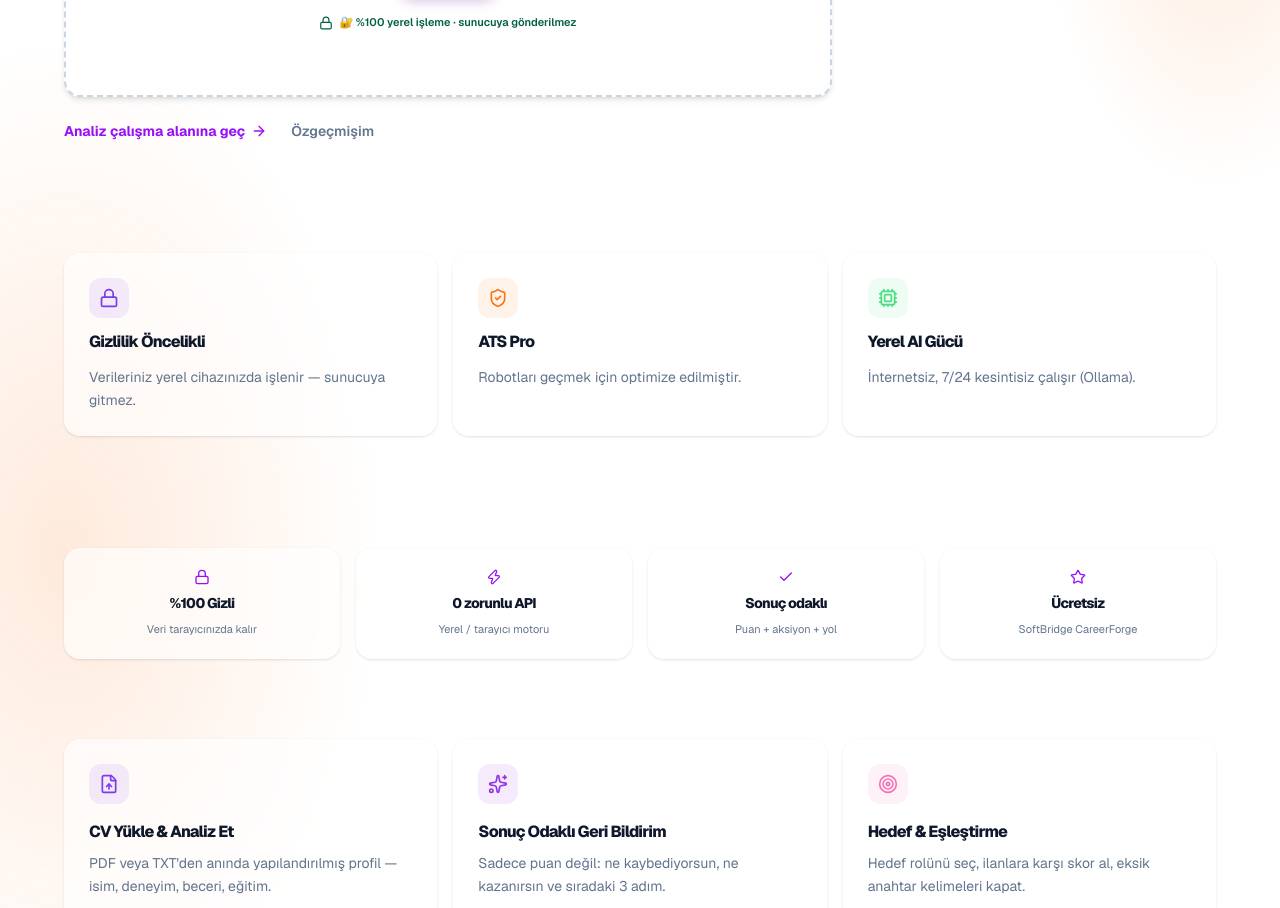
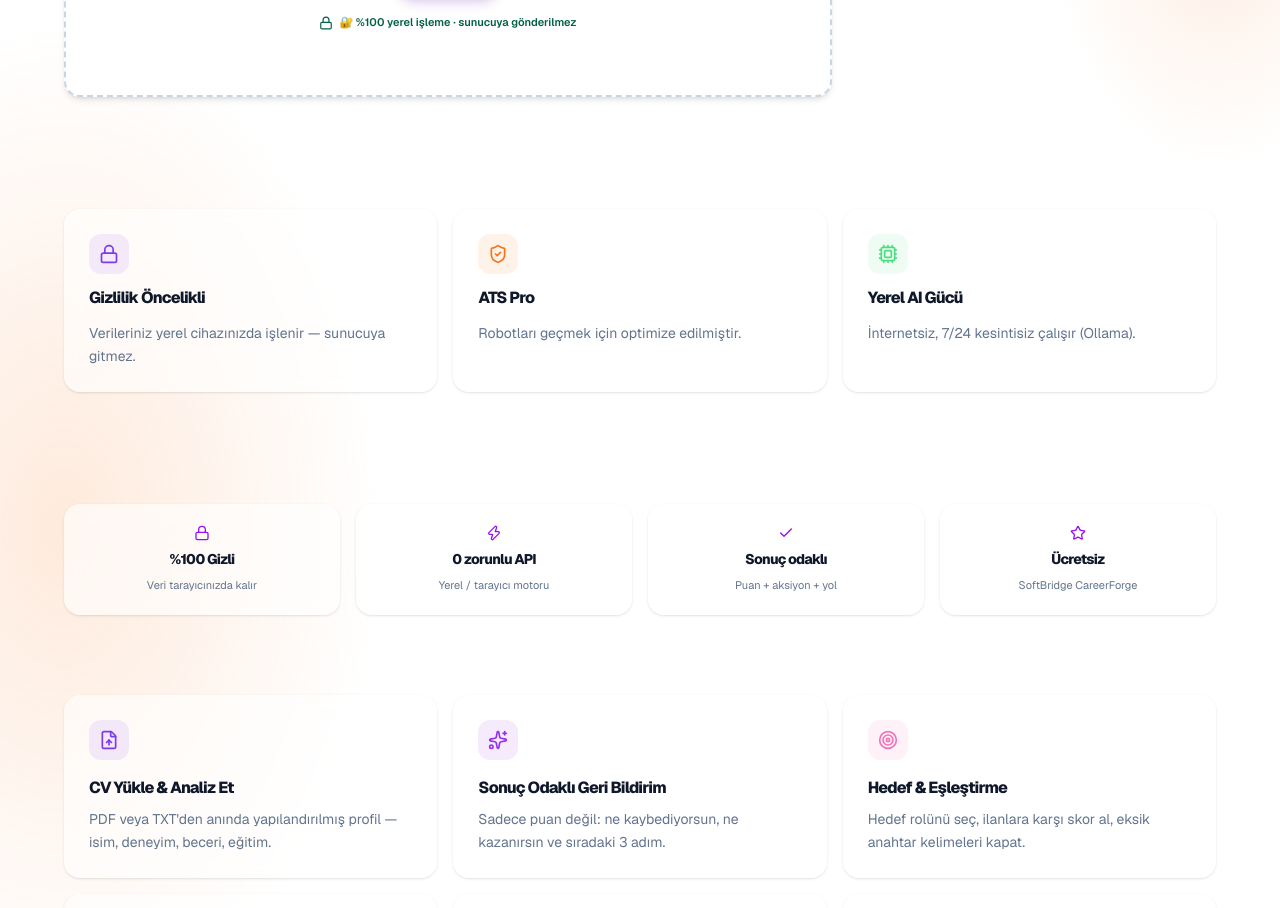
Before and after one commit to Dpehect/Softbridge-Career-Forge-FullStack-Web-App, a Next.js app: page / in a window 1280 px wide. Shown: the part 911-1819 px from the top of the page. Built offline with nearby package versions, Linux system fonts and the light colour scheme; no server answers.

Commit message:
style: remove redundant links under home page dropzone to enforce single action focus

```diff
--- a/src/app/page.tsx
+++ b/src/app/page.tsx
@@ -127,20 +127,7 @@ export default function HomePage() {
           {/* Primary PLG: drag & drop — first thing users see to act */}
           <motion.div {...fadeUp(0.22)} className="max-w-3xl">
             <CvDropZone redirectTo="/forge" />
-            <div className="mt-6 flex items-center gap-6 text-sm">
-              <Link
-                href="/forge"
-                className="font-bold text-purple-600 dark:text-[#C084FC] hover:underline flex items-center gap-1.5"
-              >
-                Analiz çalışma alanına geç <ArrowRight className="w-4 h-4" />
-              </Link>
-              <Link
-                href="/resume"
-                className="font-semibold text-slate-500 hover:text-slate-900 dark:text-slate-400 dark:hover:text-white transition-colors"
-              >
-                Özgeçmişim
-              </Link>
-            </div>
+            {/* Single Action Focus: Drop zone handles launch; navbar handles navigation */}
           </motion.div>
 
 
```
